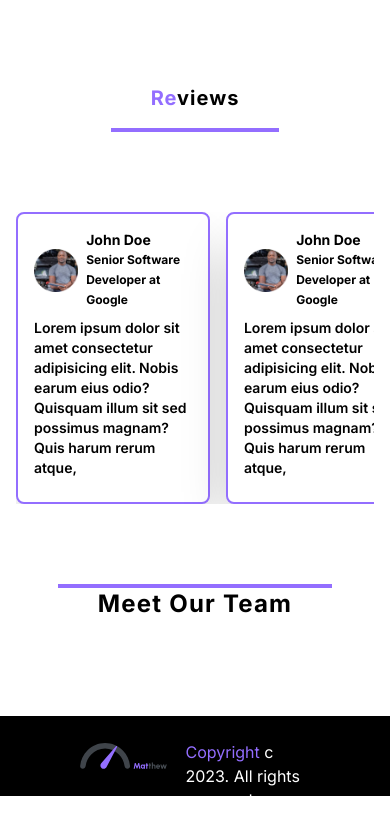
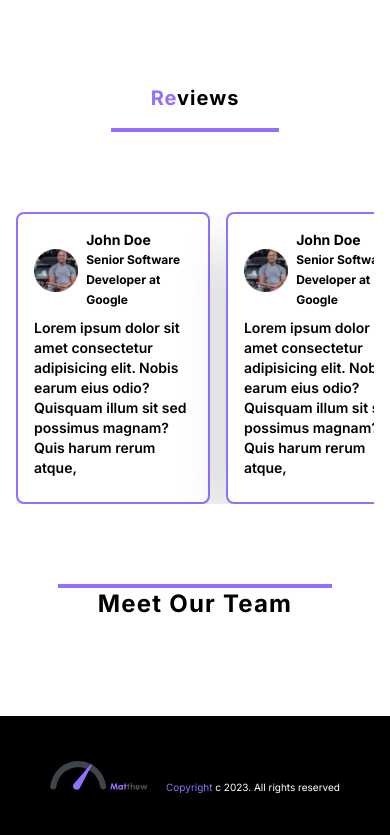
Before and after one commit to syntaxdesigner01/matthew_v2, a Next.js app: page / in a window 390 px wide. Shown: the part 3421-4256 px from the top of the page. Before the commit the page ends 4233 px from the top, so only its background shows below. Built offline with nearby package versions, Linux system fonts and the light colour scheme.

Commit message:
worked on footer mobile view

```diff
--- a/src/components/Global/Footer.tsx
+++ b/src/components/Global/Footer.tsx
@@ -4,13 +4,13 @@ import logo from '../../../public/logo.svg'
 
 function Footer() {
   return (
-    <footer className=" relative bottom-0 h-20 flex flex-row items-center justify-center gap-4 w-full bg-black py-10 px-20">
+    <footer className="  flex flex-row items-center justify-center gap-4 w-full bg-black px-4  text-[10px] lg:text-xl py-10 lg:px-20">
 
-        <div className="w-[200px]">
+        <div className="w-[100px] lg:w-[200px]">
             <Image src={logo} alt="logo" />
         </div>
 
-       <div className="pt-10"> <p className="text-white"><span className="text-primary">Copyright</span> c 2023. All rights reserved</p></div>
+       <div className="pt-6 lg:pt-10"> <p className="text-white"><span className="text-primary">Copyright</span> c 2023. All rights reserved</p></div>
     </footer>
   )
 }
```
